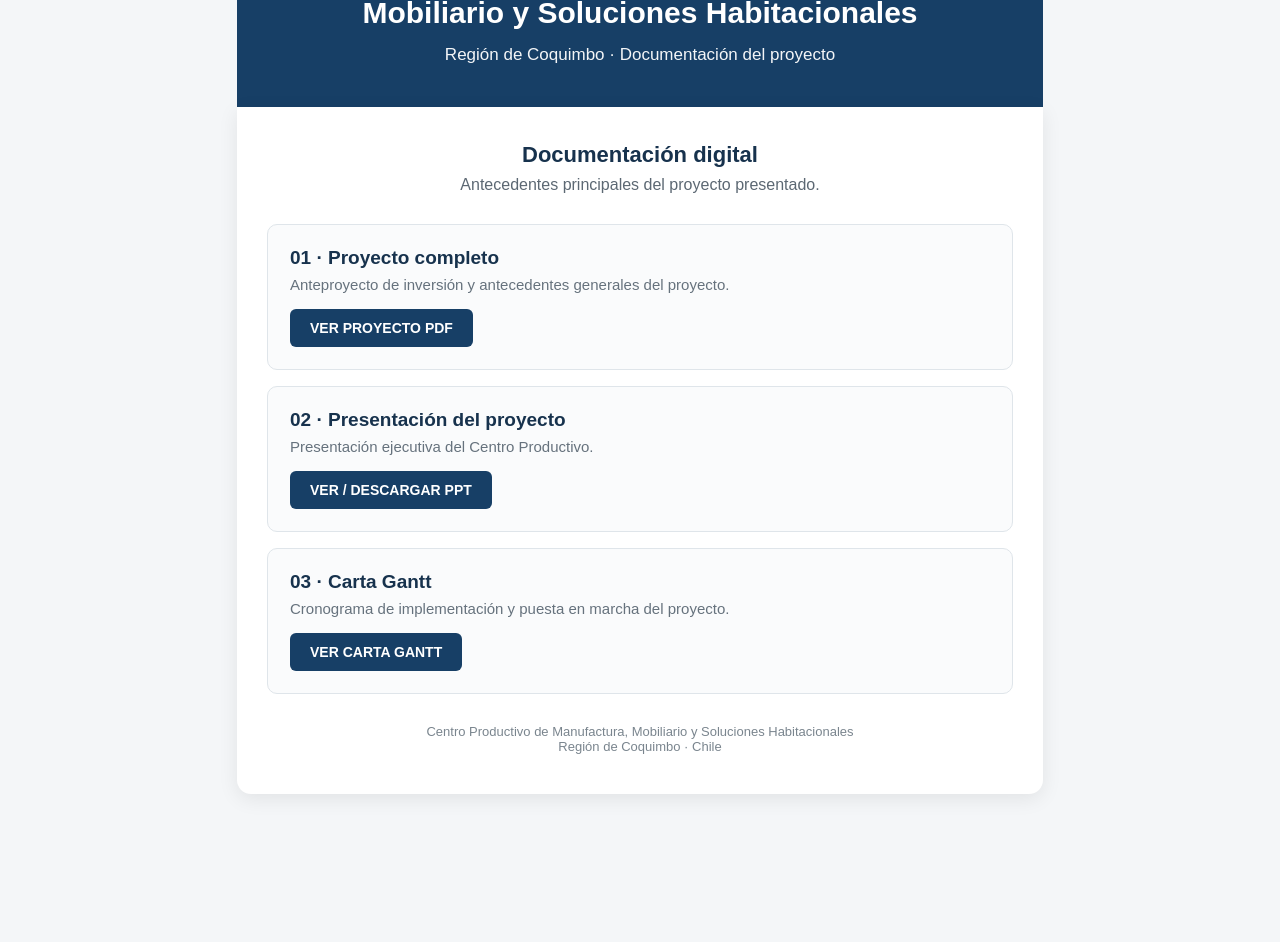
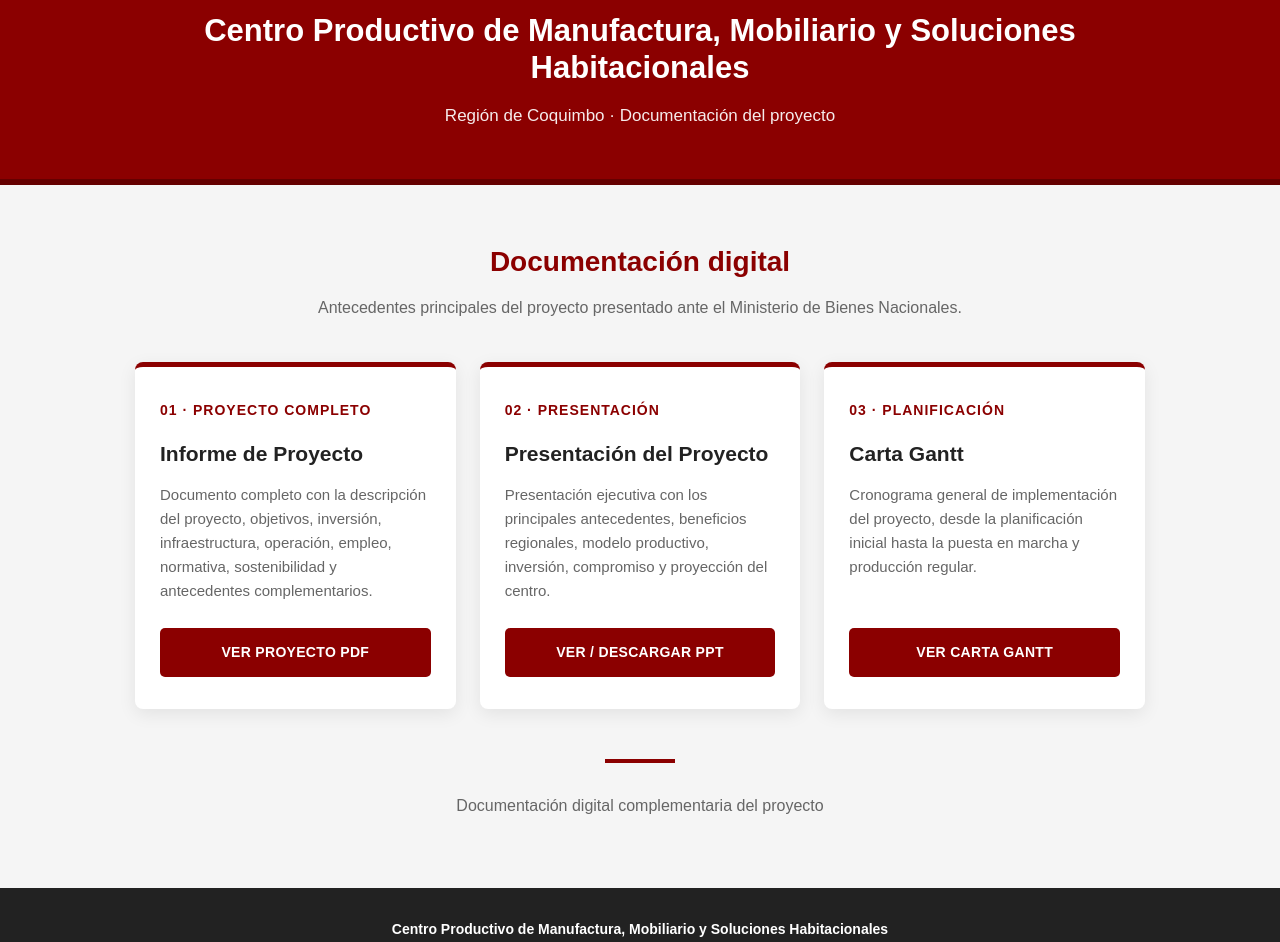
Before and after one commit to luisurquietarojas-web/proyecto-centro-productivo, a plain HTML site: page index.html in a window 1280 px wide. Shown: the part 128-1070 px from the top of the page. Before the commit the page ends 967 px from the top, so only its background shows below. Drawn offline with Linux system fonts and the light colour scheme.

Commit message:
Update index.html

```diff
--- a/index.html
+++ b/index.html
@@ -4,125 +4,181 @@
   <meta charset="UTF-8">
   <meta name="viewport" content="width=device-width, initial-scale=1.0">
 
-<title>Centro Productivo | Región de Coquimbo</title>
+  <title>Centro Productivo de Manufactura | Región de Coquimbo</title>
 
   <style>
     * {
       box-sizing: border-box;
+      margin: 0;
+      padding: 0;
     }
 
     body {
-    margin: 0;
       font-family: Arial, Helvetica, sans-serif;
-    background: #f4f6f8;
-    color: #17324d;
+      background: #f5f5f5;
+      color: #222;
+      line-height: 1.6;
     }
 
-.container {
-    max-width: 850px;
-    margin: 0 auto;
-    padding: 45px 22px;
+    /* CABECERA */
+    header {
+      background: #8b0000;
+      color: white;
+      padding: 55px 20px 50px;
+      text-align: center;
+      border-bottom: 6px solid #650000;
     }
 
-.header {
-    background: #173f66;
-    color: white;
-    padding: 42px 30px;
-    border-radius: 14px 14px 0 0;
-    text-align: center;
+    .ur {
+      font-size: 42px;
+      font-weight: 900;
+      letter-spacing: 5px;
+      margin-bottom: 18px;
     }
 
-.header h1 {
-    margin: 0;
-    font-size: 30px;
+    header h1 {
+      max-width: 950px;
+      margin: auto;
+      font-size: 31px;
       line-height: 1.2;
       font-weight: 700;
     }
 
-.header p {
-    margin: 14px 0 0;
+    header p {
+      margin-top: 15px;
       font-size: 17px;
-    opacity: 0.95;
+      opacity: 0.92;
     }
 
-.content {
-    background: white;
-    padding: 35px 30px 40px;
-    border-radius: 0 0 14px 14px;
-    box-shadow: 0 5px 20px rgba(0,0,0,0.08);
+    /* CONTENIDO */
+    main {
+      max-width: 1050px;
+      margin: 0 auto;
+      padding: 55px 20px 70px;
     }
 
     .intro {
       text-align: center;
-    margin-bottom: 30px;
+      margin-bottom: 42px;
     }
 
     .intro h2 {
-    margin: 0 0 8px;
-    font-size: 22px;
+      color: #8b0000;
+      font-size: 28px;
+      margin-bottom: 10px;
     }
 
     .intro p {
-    margin: 0;
-    color: #5c6873;
+      color: #666;
+      font-size: 16px;
     }
 
-.document {
-    border: 1px solid #dfe5ea;
-    border-radius: 10px;
-    padding: 22px;
-    margin-bottom: 16px;
-    background: #fafbfc;
+    /* DOCUMENTOS */
+    .documents {
+      display: grid;
+      grid-template-columns: repeat(3, 1fr);
+      gap: 24px;
     }
 
-.document h3 {
-    margin: 0 0 7px;
-    font-size: 19px;
+    .card {
+      background: white;
+      border-radius: 8px;
+      padding: 32px 25px;
+      border-top: 5px solid #8b0000;
+      box-shadow: 0 5px 18px rgba(0,0,0,0.08);
+      display: flex;
+      flex-direction: column;
+      min-height: 280px;
+      transition: transform 0.2s ease, box-shadow 0.2s ease;
     }
 
-.document p {
-    margin: 0 0 16px;
-    color: #66727d;
-    font-size: 15px;
+    .card:hover {
+      transform: translateY(-4px);
+      box-shadow: 0 9px 25px rgba(0,0,0,0.13);
     }
 
+    .number {
+      color: #8b0000;
+      font-size: 14px;
+      font-weight: bold;
+      letter-spacing: 1px;
+      margin-bottom: 15px;
+    }
+
+    .card h3 {
+      font-size: 21px;
+      color: #222;
+      margin-bottom: 13px;
+    }
+
+    .card p {
+      color: #666;
+      font-size: 15px;
+      flex-grow: 1;
+    }
+
+    /* BOTÓN */
     .button {
-    display: inline-block;
-    padding: 11px 20px;
-    background: #173f66;
+      display: block;
+      margin-top: 25px;
+      background: #8b0000;
       color: white;
       text-decoration: none;
-    border-radius: 6px;
-    font-weight: 600;
+      text-align: center;
+      padding: 13px 16px;
+      border-radius: 5px;
+      font-weight: bold;
+      font-size: 14px;
+      letter-spacing: 0.3px;
+      transition: background 0.2s ease;
+    }
+
+    .button:hover {
+      background: #650000;
+    }
+
+    /* SEPARADOR */
+    .line {
+      width: 70px;
+      height: 4px;
+      background: #8b0000;
+      margin: 50px auto 30px;
+    }
+
+    /* PIE */
+    footer {
+      background: #222;
+      color: #bbb;
+      text-align: center;
+      padding: 30px 20px;
       font-size: 14px;
     }
 
-.button:hover {
-    opacity: 0.9;
+    footer strong {
+      color: white;
     }
 
-.footer {
-    text-align: center;
-    margin-top: 30px;
-    font-size: 13px;
-    color: #7a858e;
+    footer .red {
+      color: #c40000;
+      font-weight: bold;
     }
 
-@media (max-width: 600px) {
-    .container {
-        padding: 20px 12px;
+    /* RESPONSIVE */
+    @media (max-width: 800px) {
+      .documents {
+        grid-template-columns: 1fr;
       }
 
-    .header {
-        padding: 32px 20px;
+      header h1 {
+        font-size: 25px;
       }
 
-    .header h1 {
-        font-size: 24px;
+      .ur {
+        font-size: 35px;
       }
 
-    .content {
-        padding: 25px 18px 30px;
+      main {
+        padding-top: 40px;
       }
     }
   </style>
@@ -130,60 +186,137 @@ body {
 
 <body>
 
-<div class="container">
+  <header>
+    <div class="ur">UR</div>
 
-    <div class="header">
-        <h1>Centro Productivo de Manufactura,<br>
-        Mobiliario y Soluciones Habitacionales</h1>
-        <p>Región de Coquimbo · Documentación del proyecto</p>
-    </div>
+    <h1>
+      Centro Productivo de Manufactura, Mobiliario y Soluciones Habitacionales
+    </h1>
 
-    <div class="content">
+    <p>
+      Región de Coquimbo · Documentación del proyecto
+    </p>
+  </header>
 
-        <div class="intro">
+
+  <main>
+
+    <section class="intro">
       <h2>Documentación digital</h2>
-            <p>Antecedentes principales del proyecto presentado.</p>
-        </div>
 
-        <div class="document">
-            <h3>01 · Proyecto completo</h3>
-            <p>Anteproyecto de inversión y antecedentes generales del proyecto.</p>
-            <a class="button"
+      <p>
+        Antecedentes principales del proyecto presentado ante el Ministerio
+        de Bienes Nacionales.
+      </p>
+    </section>
+
+
+    <section class="documents">
+
+      <!-- PROYECTO PDF -->
+      <article class="card">
+
+        <div class="number">01 · PROYECTO COMPLETO</div>
+
+        <h3>
+          Informe de Proyecto
+        </h3>
+
+        <p>
+          Documento completo con la descripción del proyecto, objetivos,
+          inversión, infraestructura, operación, empleo, normativa,
+          sostenibilidad y antecedentes complementarios.
+        </p>
+
+        <a
+          class="button"
           href="proyecto%20de%20Inversi%C3%B3n%20Centro%20Productivo%20de%20Manufactura%2C%20Mobiliario%20y%20Soluciones%20Habitacionales.pdf"
           target="_blank">
           VER PROYECTO PDF
         </a>
-        </div>
 
-        <div class="document">
-            <h3>02 · Presentación del proyecto</h3>
-            <p>Presentación ejecutiva del Centro Productivo.</p>
-            <a class="button"
+      </article>
+
+
+      <!-- PPT -->
+      <article class="card">
+
+        <div class="number">02 · PRESENTACIÓN</div>
+
+        <h3>
+          Presentación del Proyecto
+        </h3>
+
+        <p>
+          Presentación ejecutiva con los principales antecedentes,
+          beneficios regionales, modelo productivo, inversión,
+          compromiso y proyección del centro.
+        </p>
+
+        <a
+          class="button"
           href="Centro%20Productivo%20de%20Manufactura%2C%20Mobiliario%20y%20Soluciones%20Habitacionales.pptx"
           target="_blank">
           VER / DESCARGAR PPT
         </a>
-        </div>
 
-        <div class="document">
-            <h3>03 · Carta Gantt</h3>
-            <p>Cronograma de implementación y puesta en marcha del proyecto.</p>
-            <a class="button"
+      </article>
+
+
+      <!-- GANTT -->
+      <article class="card">
+
+        <div class="number">03 · PLANIFICACIÓN</div>
+
+        <h3>
+          Carta Gantt
+        </h3>
+
+        <p>
+          Cronograma general de implementación del proyecto,
+          desde la planificación inicial hasta la puesta en marcha
+          y producción regular.
+        </p>
+
+        <a
+          class="button"
           href="carta%20gantt%20Centro%20Productivo%20de%20Manufactura%2C%20Mobiliario%20y%20Soluciones%20Habitacionales.pdf"
           target="_blank">
           VER CARTA GANTT
         </a>
-        </div>
 
-        <div class="footer">
-            Centro Productivo de Manufactura, Mobiliario y Soluciones Habitacionales
-            <br>
+      </article>
+
+    </section>
+
+
+    <div class="line"></div>
+
+    <section class="intro" style="margin-bottom: 0;">
+      <p>
+        Documentación digital complementaria del proyecto
+      </p>
+    </section>
+
+  </main>
+
+
+  <footer>
+
+    <p>
+      <strong>Centro Productivo de Manufactura, Mobiliario y Soluciones Habitacionales</strong>
+    </p>
+
+    <p>
       Región de Coquimbo · Chile
-        </div>
+    </p>
 
-    </div>
+    <p style="margin-top: 8px;">
+      Proyecto presentado por
+      <span class="red">Luis Alfonso Urquieta Rojas</span>
+    </p>
 
-</div>
+  </footer>
 
 </body>
 </html>
```
Lines whose indentation alone changed are shown as unchanged.
